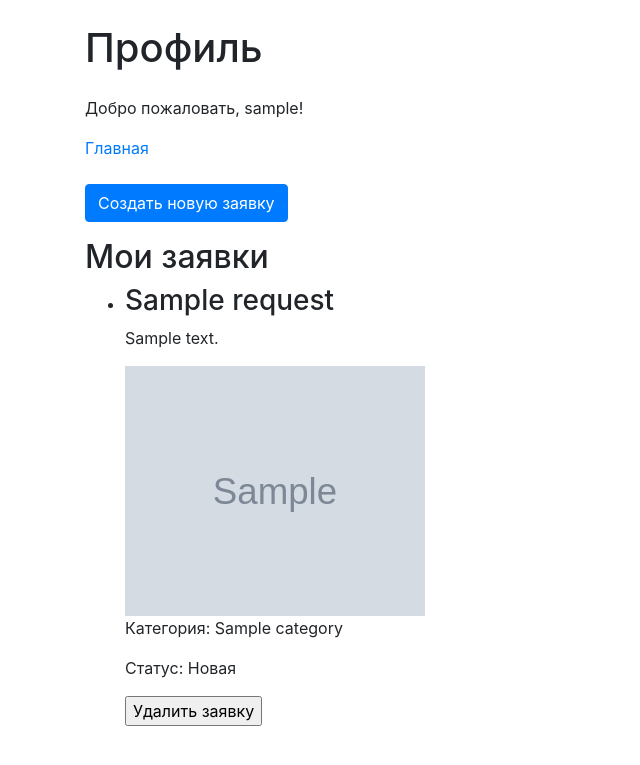
After one commit to Jahongir2503/DesignPro, a Django app: page /profile/ in a window 1280 px wide. The commit adds this page. Shown: the top 765 px of the page, without its empty margins (0-640 px from the left). Run offline with Django 4.2, Linux system fonts and the light colour scheme; a user stored in the database is signed in; tables that the repository leaves empty hold one stand-in row (values such as "Sample post"); grey boxes marked "Sample" are stand-in pictures; some libraries are stand-ins or nearby versions.

Commit message:
процесс выполнения 2.2 и оптимизация кода

```diff
--- a/DesignPro/DesignPro/DesignPro/settings.py
+++ b/DesignPro/DesignPro/DesignPro/settings.py
@@ -1,4 +1,3 @@
-import os
 from pathlib import Path
 
 from django.core.management.commands.runserver import Command as runserver
@@ -27,6 +26,7 @@ INSTALLED_APPS = [
     'django.contrib.staticfiles',
     'design.apps.DesignConfig',
     'django.contrib.admin',
+    'bootstrap5',
 ]
 
 MIDDLEWARE = [
--- a/DesignPro/DesignPro/DesignPro/urls.py
+++ b/DesignPro/DesignPro/DesignPro/urls.py
@@ -4,5 +4,4 @@ from django.urls import include, path
 urlpatterns = [
     path('superadmin/', admin.site.urls),
     path('', include('design.urls')),
-
 ]
--- a/DesignPro/DesignPro/design/admin.py
+++ b/DesignPro/DesignPro/design/admin.py
@@ -15,4 +15,4 @@ class CategoryAdmin(admin.ModelAdmin):
 
 @admin.register(Request)
 class RequestAdmin(admin.ModelAdmin):
-    list_display = ['title', 'description', 'status', 'created_at', 'due_date']
+    list_display = ['title', 'description', 'status', 'created_at', 'due_date', 'user']
--- a/DesignPro/DesignPro/design/models.py
+++ b/DesignPro/DesignPro/design/models.py
@@ -1,6 +1,7 @@
 from django.contrib.auth.models import AbstractUser
 from django.core.validators import FileExtensionValidator
 from django.db import models
+from django.contrib.auth import get_user_model
 
 
 class CustomUser(AbstractUser):
@@ -15,13 +16,14 @@ class Category(models.Model):
 
 
 class Request(models.Model):
-    NEW = 'New'
-    IN_PROGRESS = 'In Progress'
-    COMPLETED = 'Completed'
-    REQUEST_STATUS = [
-        (NEW, 'New'),
-        (IN_PROGRESS, 'In Progress'),
-        (COMPLETED, 'Completed'),
+    NEW = 'NEW'
+    IN_PROGRESS = 'IN_PROGRESS'
+    COMPLETED = 'COMPLETED'
+
+    STATUS_CHOICES = [
+        (NEW, 'Новая'),
+        (IN_PROGRESS, 'Принято в работу'),
+        (COMPLETED, 'Выполнено'),
     ]
     title = models.CharField(max_length=255)
     description = models.TextField()
@@ -29,14 +31,12 @@ class Request(models.Model):
     photo = models.ImageField(upload_to='image/', validators=[FileExtensionValidator(['jpg', 'jpeg', 'png', 'bmp'])])
 
     timestamp = models.DateTimeField(auto_now_add=True)
-    status = models.CharField(
-        max_length=20,
-        choices=REQUEST_STATUS,
-        default=NEW,
-    )
+    status = models.CharField(max_length=20, choices=STATUS_CHOICES, default=NEW)
 
     created_at = models.DateTimeField(auto_now_add=True)
     due_date = models.DateField()
 
+    user = models.ForeignKey(get_user_model(), on_delete=models.CASCADE, related_name='requests')
+
     def __str__(self):
         return self.title
--- /dev/null
+++ b/DesignPro/DesignPro/design/templates/profile.html
@@ -0,0 +1,37 @@
+<!DOCTYPE html>
+<html>
+<head>
+    <title>Профиль</title>
+
+    <link rel="stylesheet" href="https://stackpath.bootstrapcdn.com/bootstrap/4.3.1/css/bootstrap.min.css">
+</head>
+<body>
+<div class="container">
+    <h1 class="my-4">Профиль</h1>
+    <p>Добро пожаловать, {{ request.user.username }}!</p>
+    <a href="{% url 'index' %}">Главная</a> <br> <br>
+    <a href="{% url 'create_request' %}" class="btn btn-primary mb-3">Создать новую заявку</a>
+    <h2>Мои заявки</h2>
+    <ul>
+        {% for request in user.requests.all %}
+            <li>
+                <h3>{{ request.title }}</h3>
+                <p>{{ request.description }}</p>
+                <img src="{{ request.photo.url }}" alt="{{ request.title }}" width="300px" height="250px">
+                <p>Категория: {{ request.category.name }}</p>
+                <p>Статус: {{ request.get_status_display }}</p>
+                {% if request.status == 'NEW' %}
+                    <form method="post" action="{% url 'delete_request' request.id %}">
+                        {% csrf_token %}
+                        <input type="submit" value="Удалить заявку">
+                    </form>
+                {% endif %}
+            </li>
+        {% empty %}
+            <li>У вас нет заявок.</li>
+        {% endfor %}
+    </ul>
+</div>
+<script src="https://stackpath.bootstrapcdn.com/bootstrap/4.3.1/js/bootstrap.min.js"></script>
+</body>
+</html>
--- a/DesignPro/DesignPro/design/templates/registration/register.html
+++ b/DesignPro/DesignPro/design/templates/registration/register.html
@@ -2,6 +2,7 @@
 
 {% block content %}
   <h2>Регистрация</h2>
+<a href="{% url 'index' %}">Главная</a>
   <form method="post">
   {% csrf_token %}
     {{ form.as_p }}
--- a/DesignPro/DesignPro/design/urls.py
+++ b/DesignPro/DesignPro/design/urls.py
@@ -2,13 +2,17 @@ from django.conf import settings
 from django.conf.urls.static import static
 from django.urls import path
 
-from . import views
+
+from .views import IndexView, LoginView, RegisterView, LogoutView, MainPageView, ProfileView, CreateRequestView, \
+    DeleteRequestView
 
 urlpatterns = [
-                  path('', views.index, name='index'),
-                  path('login/', views.login_view, name='login'),
-                  path('register/', views.register, name='register'),
-                  path('logout/', views.logout_view, name='logout'),
-                  path('main_page/', views.main_page, name='main_page'),
-
+                  path('', IndexView.as_view(), name='index'),
+                  path('login/', LoginView.as_view(), name='login'),
+                  path('register/', RegisterView.as_view(), name='register'),
+                  path('logout/', LogoutView.as_view(), name='logout'),
+                  path('main_page/', MainPageView.as_view(), name='main_page'),
+                  path('profile/', ProfileView.as_view(), name='profile'),
+                  path('create_request/', CreateRequestView.as_view(), name='create_request'),
+                  path('delete_request/<int:pk>/', DeleteRequestView.as_view(), name='delete_request'),
               ] + static(settings.MEDIA_URL, document_root=settings.MEDIA_ROOT)
--- a/DesignPro/DesignPro/design/views.py
+++ b/DesignPro/DesignPro/design/views.py
@@ -1,43 +1,58 @@
+from django.contrib.auth import authenticate, login
 from django.contrib.auth import logout
 from django.contrib.auth.forms import AuthenticationForm
-from django.shortcuts import redirect
+from django.contrib.auth.mixins import LoginRequiredMixin
+from django.http import HttpResponseRedirect
+from django.shortcuts import redirect, get_object_or_404
 from django.shortcuts import render
-from django.contrib.auth import authenticate, login
+from django.urls import reverse
+from django.views import View
+
+from .forms import CustomUserCreationForm
 
 
-from .forms import CustomUserCreationForm
-from .models import Request
+class IndexView(View):
+    def get(self, request):
+        status = request.GET.get('status', 'all')
+        if status != 'all':
+            completed_requests = Request.objects.filter(status=status).order_by('-created_at')
+        else:
+            completed_requests = Request.objects.all().order_by('-created_at')
+        in_progress_count = Request.objects.filter(status=Request.IN_PROGRESS).count()
+        return render(request, 'index.html',
+                      {'completed_requests': completed_requests, 'in_progress_count': in_progress_count})
 
 
-# Эта функция будет отвечать за отображение начальной страницы
-def index(request):
-    # Здесь мы используем функцию render, чтобы отобразить наш шаблон index.html
-    return render(request, 'index.html')
+class RegisterView(View):
+    def get(self, request):
+        form = CustomUserCreationForm()
+        return render(request, 'registration/register.html', {'form': form})
+
+    def post(self, request):
+        form = CustomUserCreationForm(request.POST)
+        if form.is_valid():
+            form.save()
+            return redirect('login')
 
 
-def register(request):
-    if request.method == 'POST':
-        form = CustomUserCreationForm(request.POST)
-        if form.is_valid():  # Убедитесь, что этот метод вызывается
-            form.save()
-            return redirect('login')
-    else:
-        form = CustomUserCreationForm()
-    return render(request, 'registration/register.html', {'form': form})
+class LogoutView(View):
+    def get(self, request):
+        logout(request)
+        return redirect('index')
 
 
-def logout_view(request):
-    logout(request)
-    return redirect('index')
+class MainPageView(View):
+    def get(self, request):
+        completed_requests = Request.objects.filter(status=Request.COMPLETED)[:4]
+        return render(request, 'main_page.html', {'completed_requests': completed_requests})
 
 
-def main_page(request):
-    completed_requests = Request.objects.filter(status=Request.COMPLETED)[:4]
-    return render(request, 'main_page.html', {'completed_requests': completed_requests})
+class LoginView(View):
+    def get(self, request):
+        form = AuthenticationForm()
+        return render(request, 'registration/login.html', {'form': form})
 
-
-def login_view(request):
-    if request.method == 'POST':
+    def post(self, request):
         form = AuthenticationForm(request, data=request.POST)
         if form.is_valid():
             username = form.cleaned_data.get('username')
@@ -46,6 +61,38 @@ def login_view(request):
             if user is not None:
                 login(request, user)
                 return redirect('index')
-    else:
-        form = AuthenticationForm()
-    return render(request, 'registration/login.html', {'form': form})
+
+
+class ProfileView(LoginRequiredMixin, View):
+    def get(self, request):
+        return render(request, 'profile.html')
+
+
+from django.views.generic.edit import CreateView
+from .models import Request
+
+
+class CreateRequestView(LoginRequiredMixin, CreateView):
+    model = Request
+    fields = ['title', 'description', 'category', 'photo']
+    template_name = 'create_request.html'
+
+    def form_valid(self, form):
+        form.instance.user = self.request.user
+        return super().form_valid(form)
+
+    def get_success_url(self):
+        return reverse('profile')
+
+
+def form_valid(self, form):
+    form.instance.user = self.request.user
+    return super().form_valid(form)
+
+
+class DeleteRequestView(LoginRequiredMixin, View):
+    def post(self, request, pk):
+        request_to_delete = get_object_or_404(Request, pk=pk)
+        if request.user == request_to_delete.user and request_to_delete.status == Request.NEW:
+            request_to_delete.delete()
+        return HttpResponseRedirect(reverse('index'))
```
Also changed, not shown: DesignPro/DesignPro/design/templates/create_request.html (added, +36 -0 lines), DesignPro/DesignPro/design/templates/index.html (+57 -9 lines), DesignPro/DesignPro/design/migrations/0001_initial.py (deleted), DesignPro/DesignPro/image/1647163491_6-krot-info-p-raian-gosling-mem-smeshnie-foto-9.jpg (deleted), DesignPro/DesignPro/image/1684940504_mykaleidoscope-ru-p-raian-gosling-pricheski-pinterest-74.jpg (deleted), DesignPro/DesignPro/image/3lg94d-9upw.jpg (deleted), DesignPro/DesignPro/image/59058-1596758854.jpg (deleted), DesignPro/DesignPro/image/maxresdefault.jpg (deleted), DesignPro/DesignPro/image/maxresdefault_1.jpg (deleted).
